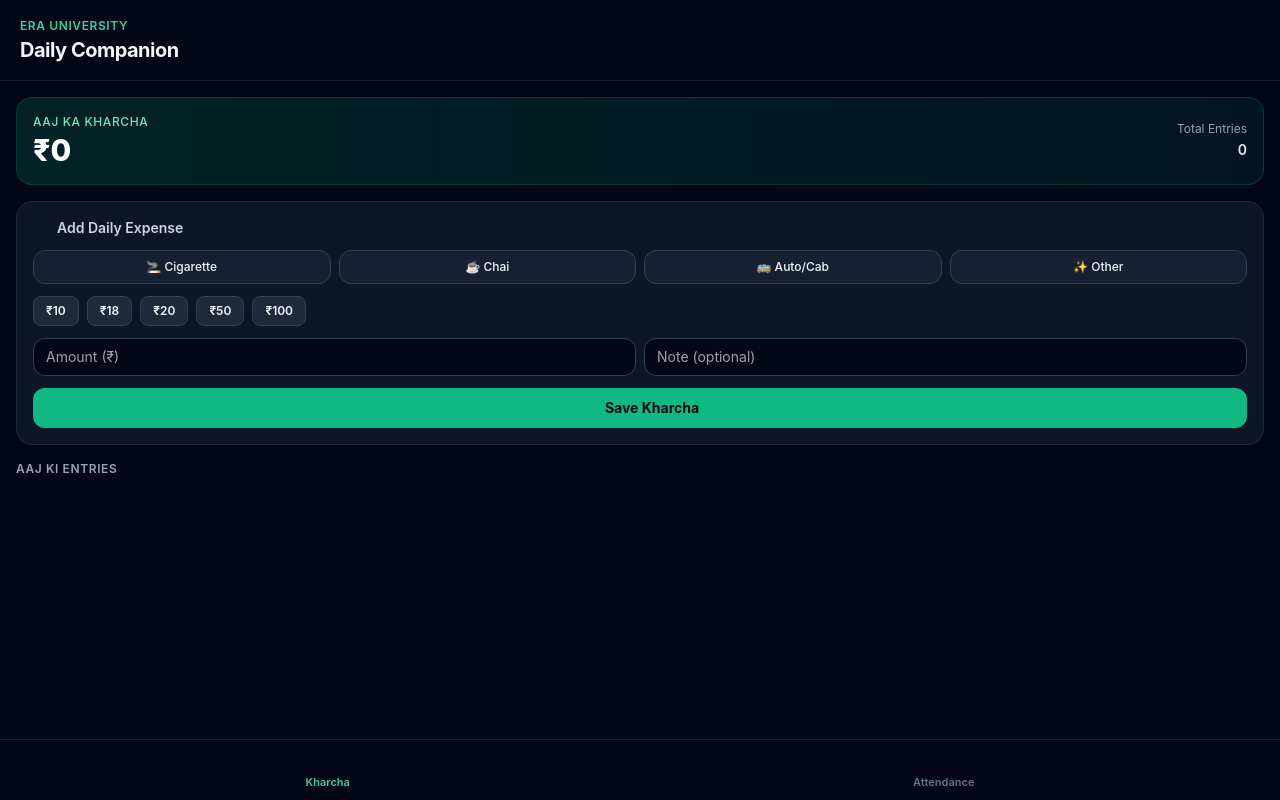
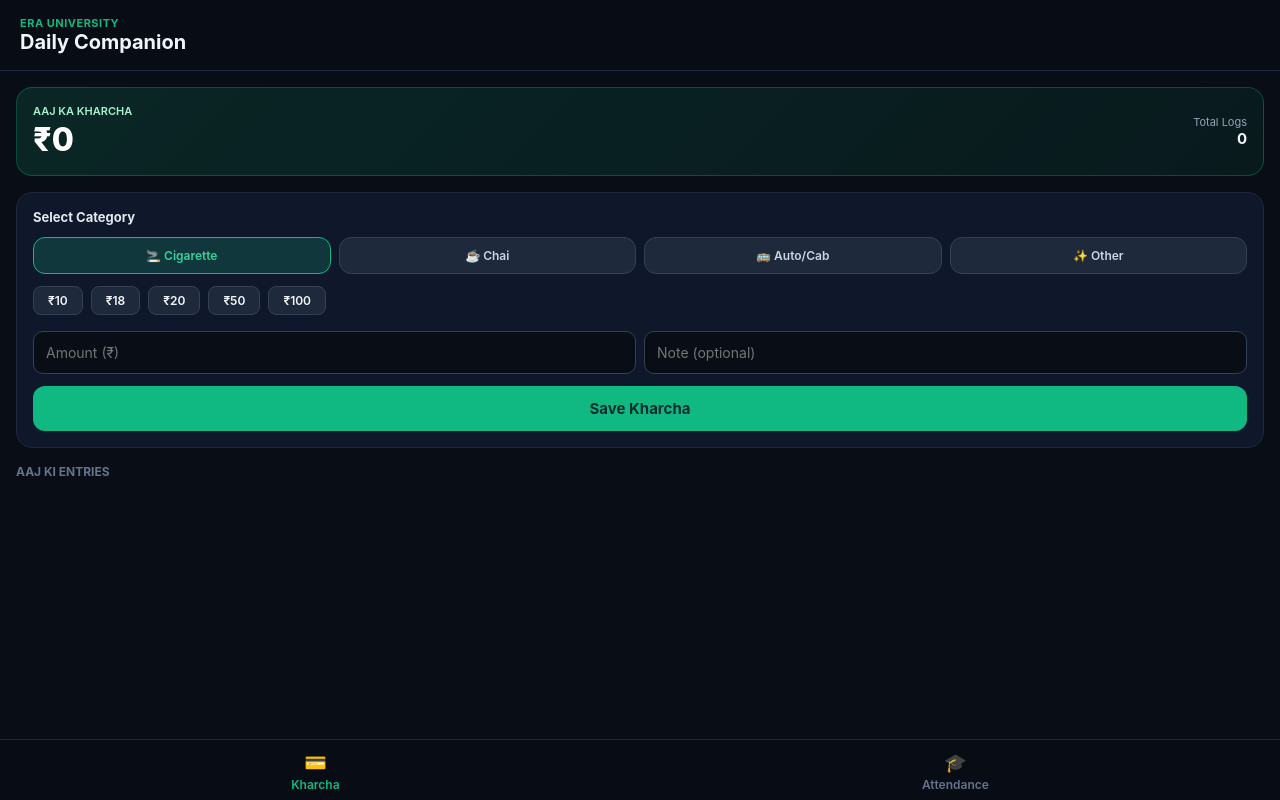
Before and after one commit to rudrakshshukla438-design/era-tracker-by-rudraksh, a plain HTML site: page index.html in a window 1280 px wide. Drawn offline with nearby package versions, Linux system fonts and the light colour scheme.

Commit message:
Update index.html

```diff
--- a/index.html
+++ b/index.html
@@ -6,153 +6,339 @@
   <meta name="apple-mobile-web-app-capable" content="yes" />
   <meta name="apple-mobile-web-app-status-bar-style" content="black-translucent" />
   <meta name="apple-mobile-web-app-title" content="Era Companion" />
-  <title>Era University Daily Companion</title>
-
-  <!-- Tailwind CSS & Lucide Icons -->
-  <script src="https://cdn.tailwindcss.com"></script>
-  <script src="https://unpkg.com/lucide@latest"></script>
-
+  <title>Era Daily Companion</title>
   <style>
+    * {
+      box-sizing: border-box;
+      margin: 0;
+      padding: 0;
+      font-family: -apple-system, BlinkMacSystemFont, "SF Pro Text", "Segoe UI", Roboto, sans-serif;
+      -webkit-tap-highlight-color: transparent;
+    }
     body {
-      -webkit-tap-highlight-color: transparent;
-      user-select: none;
-      font-family: -apple-system, BlinkMacSystemFont, "Segoe UI", Roboto, sans-serif;
+      background-color: #090d16;
+      color: #f1f5f9;
+      min-height: 100vh;
+      padding-top: env(safe-area-inset-top, 20px);
+      padding-bottom: calc(env(safe-area-inset-bottom, 20px) + 80px);
     }
-    .safe-top { padding-top: env(safe-area-inset-top); }
-    .safe-bottom { padding-bottom: calc(env(safe-area-inset-bottom) + 5rem); }
+    header {
+      padding: 16px 20px;
+      display: flex;
+      justify-content: space-between;
+      align-items: center;
+      border-bottom: 1px solid #1e293b;
+      position: sticky;
+      top: 0;
+      background: rgba(9, 13, 22, 0.95);
+      backdrop-filter: blur(10px);
+      z-index: 10;
+    }
+    .badge {
+      font-size: 11px;
+      font-weight: 700;
+      color: #10b981;
+      text-transform: uppercase;
+      letter-spacing: 0.5px;
+    }
+    h1 {
+      font-size: 20px;
+      font-weight: 700;
+    }
+    .container {
+      padding: 16px;
+      display: flex;
+      flex-direction: column;
+      gap: 16px;
+    }
+    .card {
+      background: #0f172a;
+      border: 1px solid #1e293b;
+      border-radius: 16px;
+      padding: 16px;
+    }
+    .banner {
+      background: linear-gradient(135deg, rgba(16, 185, 129, 0.15), rgba(6, 78, 59, 0.2));
+      border: 1px solid rgba(16, 185, 129, 0.3);
+      display: flex;
+      justify-content: space-between;
+      align-items: center;
+    }
+    .grid-4 {
+      display: grid;
+      grid-template-columns: repeat(4, 1fr);
+      gap: 8px;
+      margin: 12px 0;
+    }
+    .cat-btn {
+      background: #1e293b;
+      border: 1px solid #334155;
+      color: #cbd5e1;
+      padding: 10px 4px;
+      border-radius: 12px;
+      font-size: 12px;
+      font-weight: 600;
+      text-align: center;
+      cursor: pointer;
+    }
+    .cat-btn.active {
+      background: rgba(16, 185, 129, 0.2);
+      border-color: #10b981;
+      color: #34d399;
+    }
+    .presets {
+      display: flex;
+      gap: 8px;
+      overflow-x: auto;
+      padding-bottom: 4px;
+      margin-bottom: 12px;
+    }
+    .chip {
+      background: #1e293b;
+      border: 1px solid #334155;
+      color: #f1f5f9;
+      padding: 6px 14px;
+      border-radius: 8px;
+      font-size: 12px;
+      font-weight: 600;
+      cursor: pointer;
+      flex-shrink: 0;
+    }
+    .input-row {
+      display: flex;
+      gap: 8px;
+      margin-bottom: 12px;
+    }
+    input {
+      background: #090d16;
+      border: 1px solid #334155;
+      color: #fff;
+      padding: 12px;
+      border-radius: 10px;
+      font-size: 14px;
+      width: 100%;
+      outline: none;
+    }
+    input:focus {
+      border-color: #10b981;
+    }
+    .btn-submit {
+      width: 100%;
+      background: #10b981;
+      color: #042f2e;
+      border: none;
+      padding: 13px;
+      border-radius: 12px;
+      font-size: 15px;
+      font-weight: 700;
+      cursor: pointer;
+    }
+    .expense-item {
+      display: flex;
+      justify-content: space-between;
+      align-items: center;
+      padding: 12px;
+      background: #0f172a;
+      border: 1px solid #1e293b;
+      border-radius: 12px;
+      margin-bottom: 8px;
+    }
+    .sub-card {
+      background: #0f172a;
+      border: 1px solid #1e293b;
+      border-radius: 16px;
+      padding: 16px;
+      margin-bottom: 12px;
+    }
+    .sub-head {
+      display: flex;
+      justify-content: space-between;
+      align-items: center;
+      margin-bottom: 8px;
+    }
+    .bar-bg {
+      background: #1e293b;
+      height: 8px;
+      border-radius: 4px;
+      overflow: hidden;
+      margin-bottom: 12px;
+    }
+    .bar-fill {
+      height: 100%;
+      border-radius: 4px;
+    }
+    .att-actions {
+      display: grid;
+      grid-template-columns: 1fr 1fr;
+      gap: 10px;
+    }
+    .btn-att {
+      padding: 10px;
+      border-radius: 10px;
+      font-weight: 700;
+      font-size: 13px;
+      cursor: pointer;
+      text-align: center;
+      border: 1px solid;
+    }
+    .btn-present {
+      background: rgba(16, 185, 129, 0.15);
+      border-color: rgba(16, 185, 129, 0.4);
+      color: #34d399;
+    }
+    .btn-absent {
+      background: rgba(244, 63, 94, 0.15);
+      border-color: rgba(244, 63, 94, 0.4);
+      color: #fb7185;
+    }
+    nav {
+      position: fixed;
+      bottom: 0;
+      left: 0;
+      right: 0;
+      background: rgba(9, 13, 22, 0.95);
+      backdrop-filter: blur(12px);
+      border-top: 1px solid #1e293b;
+      display: flex;
+      justify-content: space-around;
+      padding: 12px 0 calc(env(safe-area-inset-bottom, 10px) + 8px);
+      z-index: 50;
+    }
+    .nav-btn {
+      background: none;
+      border: none;
+      color: #64748b;
+      font-size: 12px;
+      font-weight: 600;
+      display: flex;
+      flex-direction: column;
+      align-items: center;
+      gap: 4px;
+      cursor: pointer;
+    }
+    .nav-btn.active {
+      color: #10b981;
+    }
+    .hidden {
+      display: none !important;
+    }
   </style>
 </head>
-<body class="bg-slate-950 text-slate-100 min-h-screen safe-top safe-bottom">
+<body>
 
-  <!-- Header -->
-  <header class="px-5 pt-3 pb-4 border-b border-slate-800/80 sticky top-0 bg-slate-950/80 backdrop-blur-md z-30 flex justify-between items-center">
+  <header>
     <div>
-      <span class="text-xs uppercase tracking-wider text-emerald-400 font-semibold">Era University</span>
-      <h1 class="text-xl font-bold tracking-tight">Daily Companion</h1>
+      <div class="badge">Era University</div>
+      <h1>Daily Companion</h1>
     </div>
-    <div id="today-date" class="text-xs text-slate-400 text-right"></div>
+    <div id="today-date" style="font-size: 12px; color: #94a3b8; text-align: right;"></div>
   </header>
 
-  <!-- TAB 1: EXPENSES -->
-  <main id="tab-expenses" class="p-4 space-y-4">
-    <!-- Today's Spend Banner -->
-    <div class="bg-gradient-to-r from-emerald-600/20 to-teal-600/10 border border-emerald-500/20 rounded-2xl p-4 flex justify-between items-center">
+  <!-- TAB: EXPENSES -->
+  <main id="tab-expenses" class="container">
+    <div class="card banner">
       <div>
-        <p class="text-xs text-emerald-300 font-medium uppercase tracking-wider">Aaj Ka Kharcha</p>
-        <h2 id="today-total-expense" class="text-3xl font-extrabold text-white mt-0.5">₹0</h2>
+        <p style="font-size: 11px; text-transform: uppercase; color: #a7f3d0; font-weight: 600;">Aaj Ka Kharcha</p>
+        <h2 id="today-total" style="font-size: 32px; font-weight: 800; color: #fff; margin-top: 2px;">₹0</h2>
       </div>
-      <div class="text-right">
-        <p class="text-xs text-slate-400">Total Entries</p>
-        <span id="today-entry-count" class="text-sm font-semibold text-slate-200">0</span>
+      <div style="text-align: right;">
+        <p style="font-size: 11px; color: #94a3b8;">Total Logs</p>
+        <p id="today-count" style="font-size: 15px; font-weight: 700; color: #f1f5f9;">0</p>
       </div>
     </div>
 
-    <!-- Quick Add Form -->
-    <div class="bg-slate-900/90 border border-slate-800 rounded-2xl p-4 space-y-3">
-      <h3 class="text-sm font-semibold text-slate-300 flex items-center gap-2">
-        <i data-lucide="plus-circle" class="w-4 h-4 text-emerald-400"></i> Add Daily Expense
-      </h3>
-
-      <!-- Categories -->
-      <div class="grid grid-cols-4 gap-2 text-xs">
-        <button type="button" onclick="selectCategory('Cigarettes')" class="cat-btn py-2 px-1 rounded-xl border border-slate-700 bg-slate-800/60 font-medium active:scale-95 transition" data-cat="Cigarettes">🚬 Cigarette</button>
-        <button type="button" onclick="selectCategory('Chai')" class="cat-btn py-2 px-1 rounded-xl border border-slate-700 bg-slate-800/60 font-medium active:scale-95 transition" data-cat="Chai">☕ Chai</button>
-        <button type="button" onclick="selectCategory('Conveyance')" class="cat-btn py-2 px-1 rounded-xl border border-slate-700 bg-slate-800/60 font-medium active:scale-95 transition" data-cat="Conveyance">🚌 Auto/Cab</button>
-        <button type="button" onclick="selectCategory('Other')" class="cat-btn py-2 px-1 rounded-xl border border-slate-700 bg-slate-800/60 font-medium active:scale-95 transition" data-cat="Other">✨ Other</button>
+    <div class="card">
+      <p style="font-size: 13px; font-weight: 700; color: #e2e8f0; margin-bottom: 8px;">Select Category</p>
+      <div class="grid-4">
+        <button type="button" class="cat-btn active" onclick="setCategory('Cigarettes', this)">🚬 Cigarette</button>
+        <button type="button" class="cat-btn" onclick="setCategory('Chai', this)">☕ Chai</button>
+        <button type="button" class="cat-btn" onclick="setCategory('Conveyance', this)">🚌 Auto/Cab</button>
+        <button type="button" class="cat-btn" onclick="setCategory('Other', this)">✨ Other</button>
       </div>
 
-      <!-- Quick Amount Presets -->
-      <div class="flex gap-2">
-        <button onclick="setAmount(10)" class="px-3 py-1.5 rounded-lg bg-slate-800 border border-slate-700 text-xs font-semibold hover:border-emerald-500">₹10</button>
-        <button onclick="setAmount(18)" class="px-3 py-1.5 rounded-lg bg-slate-800 border border-slate-700 text-xs font-semibold hover:border-emerald-500">₹18</button>
-        <button onclick="setAmount(20)" class="px-3 py-1.5 rounded-lg bg-slate-800 border border-slate-700 text-xs font-semibold hover:border-emerald-500">₹20</button>
-        <button onclick="setAmount(50)" class="px-3 py-1.5 rounded-lg bg-slate-800 border border-slate-700 text-xs font-semibold hover:border-emerald-500">₹50</button>
-        <button onclick="setAmount(100)" class="px-3 py-1.5 rounded-lg bg-slate-800 border border-slate-700 text-xs font-semibold hover:border-emerald-500">₹100</button>
+      <div class="presets">
+        <button type="button" class="chip" onclick="setPreset(10)">₹10</button>
+        <button type="button" class="chip" onclick="setPreset(18)">₹18</button>
+        <button type="button" class="chip" onclick="setPreset(20)">₹20</button>
+        <button type="button" class="chip" onclick="setPreset(50)">₹50</button>
+        <button type="button" class="chip" onclick="setPreset(100)">₹100</button>
       </div>
 
-      <div class="flex gap-2">
-        <input type="number" id="expense-amount" placeholder="Amount (₹)" class="flex-1 bg-slate-950 border border-slate-700 rounded-xl px-3 py-2 text-sm focus:outline-none focus:border-emerald-500" />
-        <input type="text" id="expense-note" placeholder="Note (optional)" class="flex-1 bg-slate-950 border border-slate-700 rounded-xl px-3 py-2 text-sm focus:outline-none focus:border-emerald-500" />
+      <div class="input-row">
+        <input type="number" id="inp-amount" placeholder="Amount (₹)" inputmode="decimal" />
+        <input type="text" id="inp-note" placeholder="Note (optional)" />
       </div>
 
-      <button onclick="addExpense()" class="w-full py-2.5 bg-emerald-500 hover:bg-emerald-600 active:scale-98 text-slate-950 font-bold text-sm rounded-xl transition flex items-center justify-center gap-2">
-        <i data-lucide="check" class="w-4 h-4"></i> Save Kharcha
-      </button>
+      <button type="button" class="btn-submit" onclick="addExpense()">Save Kharcha</button>
     </div>
 
-    <!-- Today's Logs -->
-    <div class="space-y-2">
-      <h3 class="text-xs uppercase font-semibold text-slate-400 tracking-wider">Aaj Ki Entries</h3>
-      <div id="expense-list" class="space-y-2">
-        <!-- Rendered dynamically -->
-      </div>
+    <div>
+      <p style="font-size: 12px; font-weight: 700; text-transform: uppercase; color: #64748b; margin-bottom: 10px;">Aaj Ki Entries</p>
+      <div id="expense-list"></div>
     </div>
   </main>
 
-  <!-- TAB 2: ATTENDANCE -->
-  <main id="tab-attendance" class="p-4 space-y-4 hidden">
-    <div class="bg-slate-900 border border-slate-800 rounded-2xl p-4">
-      <div class="flex justify-between items-center mb-1">
-        <h2 class="text-base font-bold text-slate-200">Overall Attendance</h2>
-        <span id="overall-percentage" class="text-lg font-black text-emerald-400">0%</span>
+  <!-- TAB: ATTENDANCE -->
+  <main id="tab-attendance" class="container hidden">
+    <div class="card banner">
+      <div>
+        <p style="font-size: 11px; text-transform: uppercase; color: #a7f3d0; font-weight: 600;">Overall Attendance</p>
+        <h2 id="overall-pct" style="font-size: 32px; font-weight: 800; color: #fff;">0%</h2>
       </div>
-      <p class="text-xs text-slate-400">Target: 75% for exam eligibility</p>
+      <p style="font-size: 12px; color: #94a3b8;">Target: 75%</p>
     </div>
 
-    <!-- Subjects -->
-    <div id="subjects-container" class="space-y-3">
-      <!-- Rendered dynamically -->
-    </div>
+    <div id="subjects-container"></div>
   </main>
 
-  <!-- Bottom Navigation Bar -->
-  <nav class="fixed bottom-0 left-0 right-0 bg-slate-950/90 backdrop-blur-md border-t border-slate-800/80 px-6 py-2.5 flex justify-around items-center z-40">
-    <button onclick="switchTab('expenses')" id="nav-expenses" class="flex flex-col items-center gap-1 text-emerald-400">
-      <i data-lucide="wallet" class="w-5 h-5"></i>
-      <span class="text-[11px] font-semibold">Kharcha</span>
+  <!-- Navigation Bar -->
+  <nav>
+    <button type="button" id="btn-tab-exp" class="nav-btn active" onclick="switchTab('expenses')">
+      <span style="font-size: 18px;">💳</span>
+      <span>Kharcha</span>
     </button>
-    <button onclick="switchTab('attendance')" id="nav-attendance" class="flex flex-col items-center gap-1 text-slate-500">
-      <i data-lucide="graduation-cap" class="w-5 h-5"></i>
-      <span class="text-[11px] font-semibold">Attendance</span>
+    <button type="button" id="btn-tab-att" class="nav-btn" onclick="switchTab('attendance')">
+      <span style="font-size: 18px;">🎓</span>
+      <span>Attendance</span>
     </button>
   </nav>
 
   <script>
-    // Initial Subjects Setup
-    const defaultSubjects = [
-      { id: 'cog', name: 'Pharmacognosy', attended: 0, total: 0 },
-      { id: 'vidyut', name: 'Vidyut Sir', attended: 0, total: 0 },
-      { id: 'minshu', name: 'Minshu Ma\'am', attended: 0, total: 0 },
-      { id: 'sadaf', name: 'Sadaf Ma\'am', attended: 0, total: 0 },
-      { id: 'python', name: 'Python', attended: 0, total: 0 }
+    var currentCat = 'Cigarettes';
+    var defaultSubjects = [
+      { name: 'Pharmacognosy', attended: 0, total: 0 },
+      { name: 'Vidyut Sir', attended: 0, total: 0 },
+      { name: 'Minshu Ma\'am', attended: 0, total: 0 },
+      { name: 'Sadaf Ma\'am', attended: 0, total: 0 },
+      { name: 'Python', attended: 0, total: 0 }
     ];
 
-    let currentCategory = 'Cigarettes';
-    let expenses = JSON.parse(localStorage.getItem('era_expenses') || '[]');
-    let subjects = JSON.parse(localStorage.getItem('era_subjects') || JSON.stringify(defaultSubjects));
+    function getStorage(key, fallback) {
+      try {
+        var data = localStorage.getItem(key);
+        return data ? JSON.parse(data) : fallback;
+      } catch (e) {
+        return fallback;
+      }
+    }
+
+    function setStorage(key, value) {
+      try {
+        localStorage.setItem(key, JSON.stringify(value));
+      } catch (e) {}
+    }
+
+    var expenses = getStorage('era_expenses', []);
+    var subjects = getStorage('era_subjects', defaultSubjects);
 
     function init() {
-      document.getElementById('today-date').innerText = new Date().toLocaleDateString('en-IN', {
-        weekday: 'short', day: 'numeric', month: 'short'
-      });
-      selectCategory('Cigarettes');
+      var d = new Date();
+      var options = { weekday: 'short', day: 'numeric', month: 'short' };
+      document.getElementById('today-date').innerText = d.toLocaleDateString('en-IN', options);
       renderExpenses();
       renderSubjects();
-      lucide.createIcons();
     }
 
     function switchTab(tab) {
-      const expTab = document.getElementById('tab-expenses');
-      const attTab = document.getElementById('tab-attendance');
-      const navExp = document.getElementById('nav-expenses');
-      const navAtt = document.getElementById('nav-attendance');
-
-      if (tab === 'expenses') {
-        expTab.classList.remove('hidden');
-        attTab.classList.add('hidden');
-        navExp.className = 'flex flex-col items-center gap-1 text-emerald-400';
-        navAtt.className = 'flex flex-col items-center gap-1 text-slate-500';
-      } else {
-        expTab.classList.add('hidden');
-        attTab.classList.remove('hidden');
-        navAtt.className = 'flex flex-col items-center gap-1 text-emerald-
+      var expTab = document.getElementById('tab-expenses');
+      var attTab = document.
```
